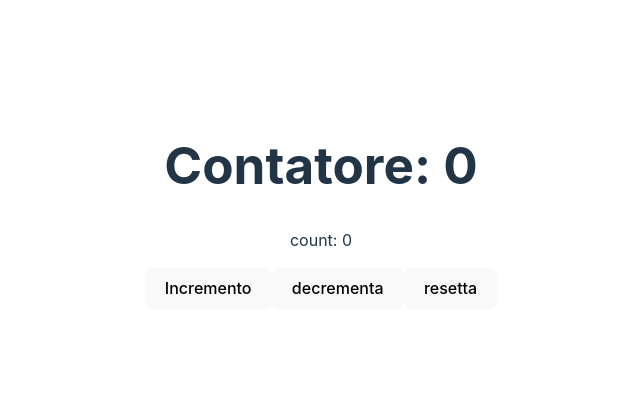
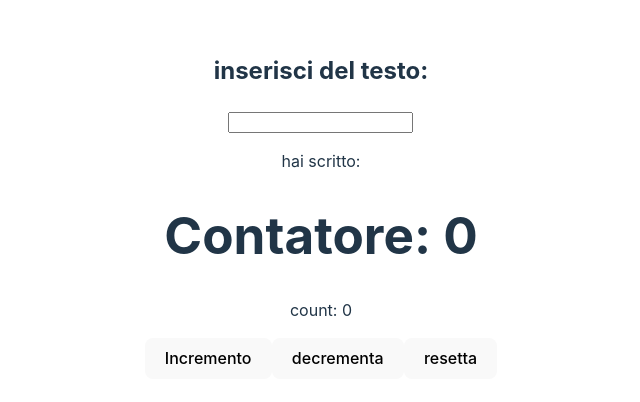
Before and after one commit to GiovanniTammaro9/react.ES, a React (Vite) app: page / in a window 1280 px wide. Shown: the part 194-596 px from the top of the page, without its empty margins (319-959 px from the left). Built offline with nearby package versions, Linux system fonts and the light colour scheme.

Commit message:
textinput

```diff
--- a/src/App.jsx
+++ b/src/App.jsx
@@ -1,11 +1,12 @@
 import React from "react";
 import './app.css'
 import Counter from './assets/Counter';
+import Textinput from "./Textinput";
 
 function App() {
   return (
     <div>
-
+      <Textinput />
       <Counter />
     </div>
 
--- /dev/null
+++ b/src/Textinput.jsx
@@ -0,0 +1,18 @@
+import React, {useState} from "react";
+
+function Textinput() {
+    const [inputValue, setInputValue] = useState("");
+
+    const handleChange = (event) => {
+        setInputValue(event.target.value);
+    }
+    return (
+        <div>
+            <h2>inserisci del testo:</h2>
+            <input type="text" value={inputValue} onChange={handleChange} />
+            <p>hai scritto: {inputValue}</p>
+        </div>
+    );
+};
+
+export default Textinput;
```
